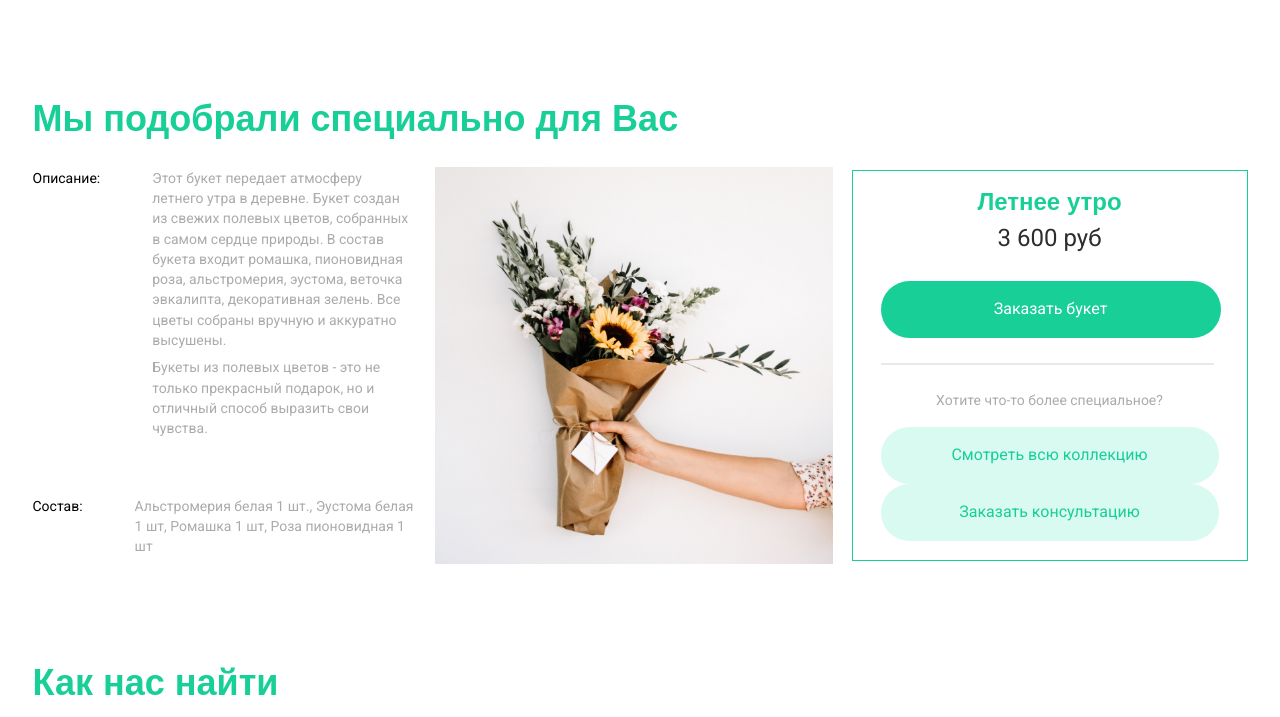
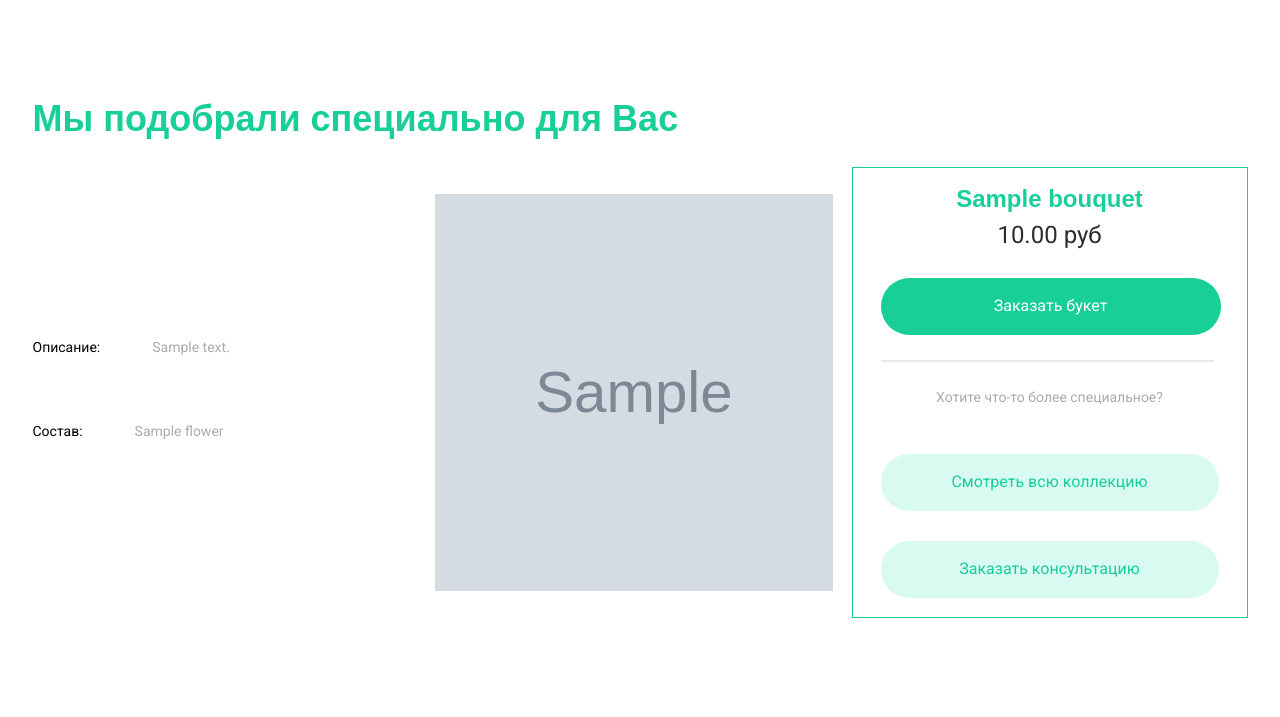
Before and after one commit to Maxim-Pekov/dvmn-flower-shop, a Django app: page /result/ in a window 1280 px wide. Shown: the part 50-767 px from the top of the page. Run offline with Django 3.2, Linux system fonts and the light colour scheme; tables that the repository leaves empty hold one stand-in row (values such as "Sample post"); grey boxes marked "Sample" are stand-in pictures; parts of the project's set-up code (start-up, migrations or seed data) failed here and were passed over; some web fonts are replaced.

Commit message:
Process order step1

```diff
--- a/bucketorderapp/views.py
+++ b/bucketorderapp/views.py
@@ -1,4 +1,5 @@
 from django.shortcuts import render
+from .models import Bouquet
 
 
 def index(request):
@@ -27,9 +28,20 @@ def result_view(request):
     budget = payload.get('budget')
     occasion = payload.get('occasion')
 
-    # TODO  отображение букета по параметрам из запроса, передача его в order/
+    bouquet = recommend_bouquet(budget, occasion)
+    if bouquet is None:
+        bouquet = {}
+        bouquet['title'] = 'Милорд, база букетов пуста'
+        bouquet['price'] = 0
+        flowers = None
+    else:
+        flowers = bouquet.flowers.all()
+    context = {
+            'bouquet': bouquet,
+            'flowers': flowers,
+    }
 
-    return render(request, 'result.html')
+    return render(request, 'result.html', context=context)
 
 
 def consultation_view(request):
@@ -42,3 +54,7 @@ def order_view(request):
 
 def order_step_view(request):
     return render(request, 'order-step.html')
+
+
+def recommend_bouquet(budget, occasion):
+    return Bouquet.objects.first()
--- a/templates/order-step.html
+++ b/templates/order-step.html
@@ -71,7 +71,7 @@
 						<li class="menu__item"><a href="#" class="menu__item_link">Контакты</a></li>
 					</ul>
 				</nav>
-				<hr class="line"></hr>
+				<hr class="line">
 				<a href="#" class="footer__poli">Политика конфиденциальности</a>
 				<p class="footer_cop">©️2022. FlowerShop. Все права защищены</p>
 			</div>
--- a/templates/order.html
+++ b/templates/order.html
@@ -87,7 +87,7 @@
 						<li class="menu__item"><a href="#" class="menu__item_link">Контакты</a></li>
 					</ul>
 				</nav>
-				<hr class="line"></hr>
+				<hr class="line">
 				<a href="#" class="footer__poli">Политика конфиденциальности</a>
 				<p class="footer_cop">©️2022. FlowerShop. Все права защищены</p>
 			</div>
--- a/templates/result.html
+++ b/templates/result.html
@@ -33,33 +33,31 @@
 							<span class="card__elems_intro">Описание:</span>
 							<div class="card__items">
 								<p class="card__items_text card__items_text__first">
-									Этот букет передает атмосферу летнего утра в деревне. Букет создан из свежих полевых цветов, собранных в самом сердце природы. В состав букета входит ромашка, пионовидная роза, альстромерия, эустома, веточка эвкалипта, декоративная зелень. Все цветы собраны вручную и аккуратно высушены.
-								</p>
-								<p class="card__items_text">
-									Букеты из полевых цветов - это не только прекрасный подарок, но и отличный способ выразить свои чувства.
+									{{ bouquet.description }}
 								</p>
 							</div>
 						</div>
 						<div class="card__elems ">
 							<span class="card__elems_intro">Состав:</span>
 							<div class="card__items">
-								<p class="card__items_text card__items_text__first">
-									Альстромерия белая 1 шт., Эустома белая 1 шт, Ромашка 1 шт, Роза пионовидная 1 шт
-								</p>
-
+								{% for flower in flowers %}
+									<p class="card__items_text card__items_text__first">
+										{{ flower }}
+									</p>
+								{% endfor %}
 							</div>
 						</div>
 					</div>
-					<img src="{% static 'images/cardImg.jpg' %}" alt="result Img" class="result__block_img">
+					<img src="{{ bouquet.image.url }}" alt="result Img" class="result__block_img">
 					<div class="result__items">
-						<div class="title result__items_title">Летнее утро</div>
-						<div class="result__items_price">3 600 руб</div>
+						<div class="title result__items_title">{{ bouquet.title }}</div>
+						<div class="result__items_price"> {{ bouquet.price }} руб</div>
 						<a href="{% url 'order' %}"><button class="btn result__items_btn">Заказать букет</button></a>
 						<hr class="result__items_line" />
 						<div class="result__items_intro">Хотите что-то более специальное?</div>
 						<div class="result__items_block">
-							<a href="{% url 'catalog' %}"><button class="btn largeBtn result__items_block__btn">Смотреть всю коллекцию</button></a>
-							<a href="{% url 'consultation' %}"><button class="btn largeBtn result__items_block__btn">Заказать консультацию</button></a>
+							<a href="{% url 'catalog' %}"><button class="btn largeBtn">Смотреть всю коллекцию</button></a>
+							<a href="{% url 'consultation' %}"><button class="btn largeBtn">Заказать консультацию</button></a>
 						</div>
 					</div>
 				</div>
@@ -117,7 +115,7 @@
 						<li class="menu__item"><a href="#" class="menu__item_link">Контакты</a></li>
 					</ul>
 				</nav>
-				<hr class="line"></hr>
+				<hr class="line">
 				<a href="#" class="footer__poli">Политика конфиденциальности</a>
 				<p class="footer_cop">©️2022. FlowerShop. Все права защищены</p>
 			</div>
```
